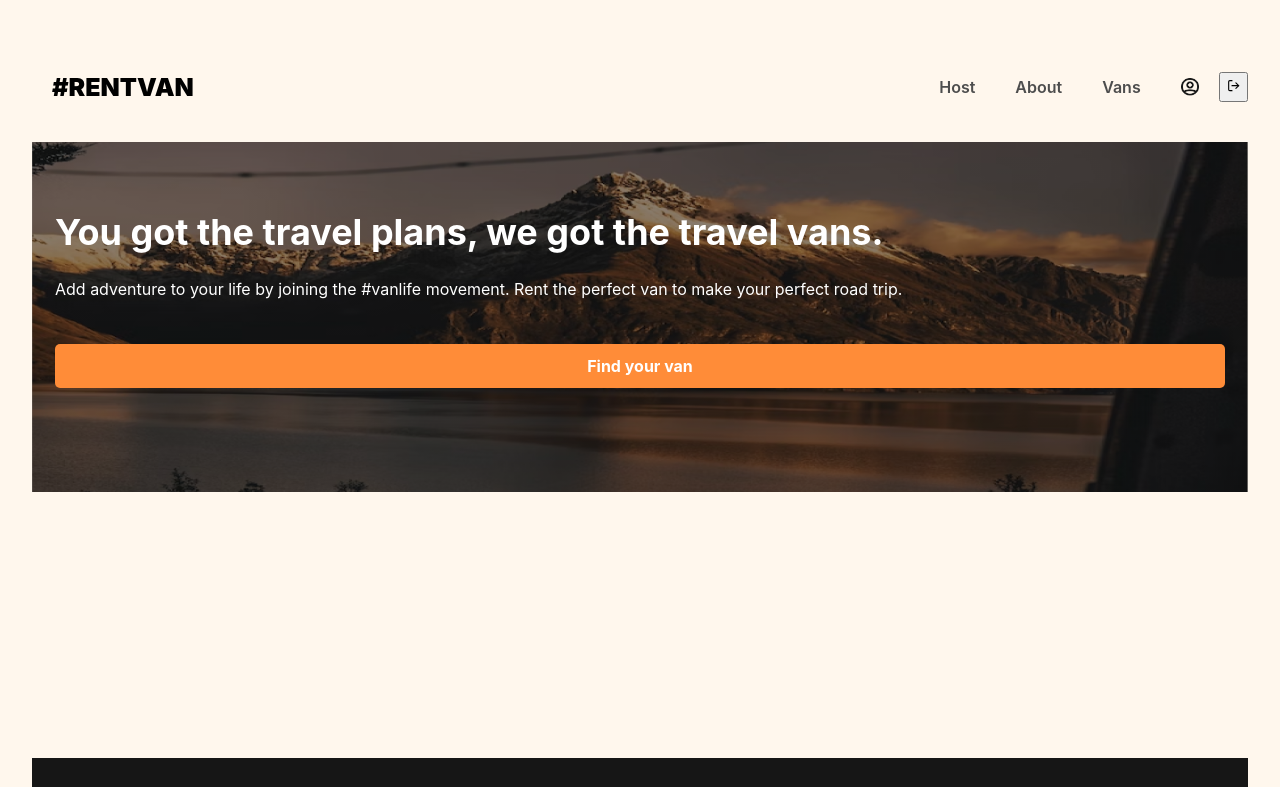
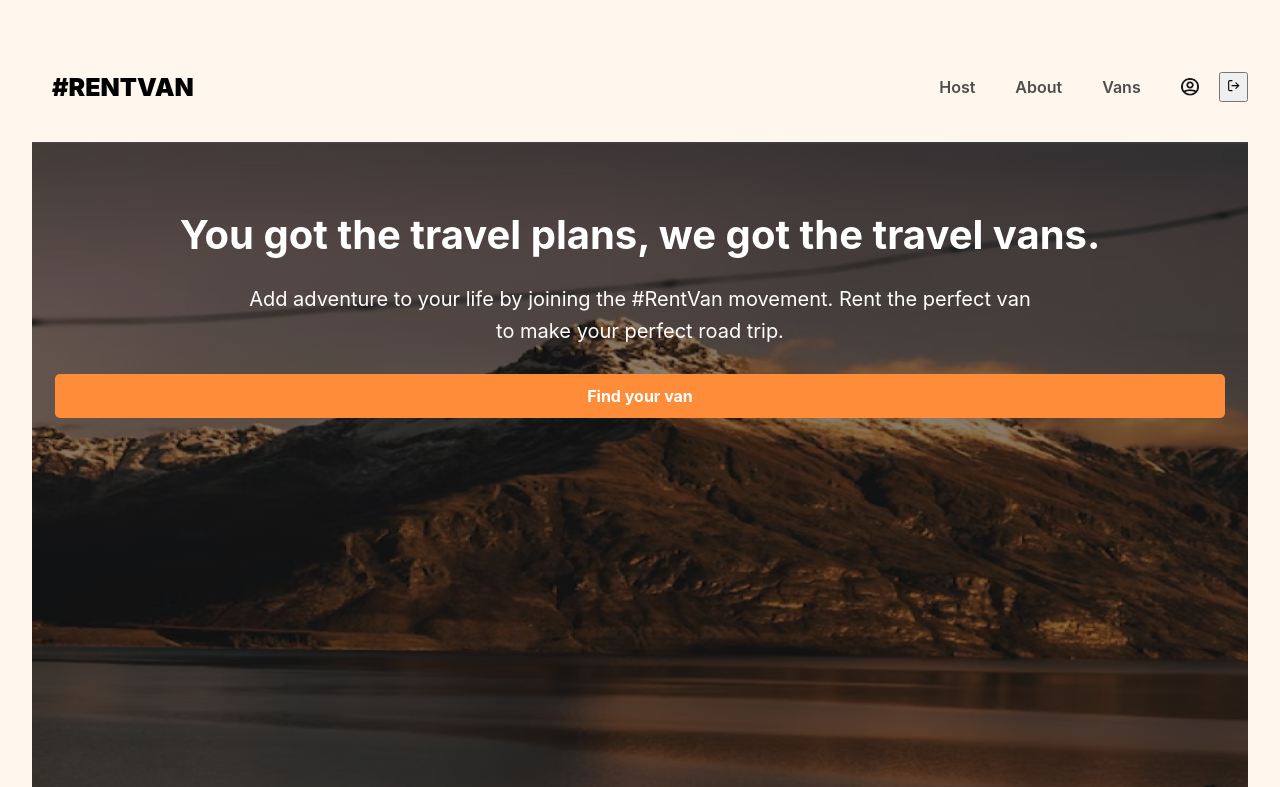
Before and after one commit to anouar4070/car-rent, a React (Vite) app: page / in a window 1280 px wide. Shown: the top 787 px of the page. Built offline with nearby package versions, Linux system fonts and the light colour scheme; what miragejs would draw is missing.

Commit message:
enhance the design

```diff
--- a/src/index.css
+++ b/src/index.css
@@ -123,20 +123,26 @@ footer {
   -moz-background-size: cover;
   -o-background-size: cover;
   background-size: cover;
-  min-height: 350px;
+  min-height: 100vh;
   color: white;
   padding: 45px 23px;
 }
 
 .home-container h1 {
   font-weight: 700;
-  font-size: 2.25rem;
+  font-size: 2.5rem;
   line-height: 42px;
+  text-align: center;
 }
 
 .home-container p {
-  line-height: 24px;
+   line-height: 32px;
+  text-align: center;
+  font-size: 20px;
+  margin: 0 auto;
+  max-width: 800px;
 }
+
 
 .home-container a {
   display: inline-block;
--- a/src/pages/Home.jsx
+++ b/src/pages/Home.jsx
@@ -5,7 +5,7 @@ export default function Home() {
     return (
         <div className="home-container">
             <h1>You got the travel plans, we got the travel vans.</h1>
-            <p>Add adventure to your life by joining the #vanlife movement. Rent the perfect van to make your perfect road trip.</p>
+            <p>Add adventure to your life by joining the #RentVan movement. Rent the perfect van to make your perfect road trip.</p>
             <Link to="vans">Find your van</Link>
         </div>
     )
```
